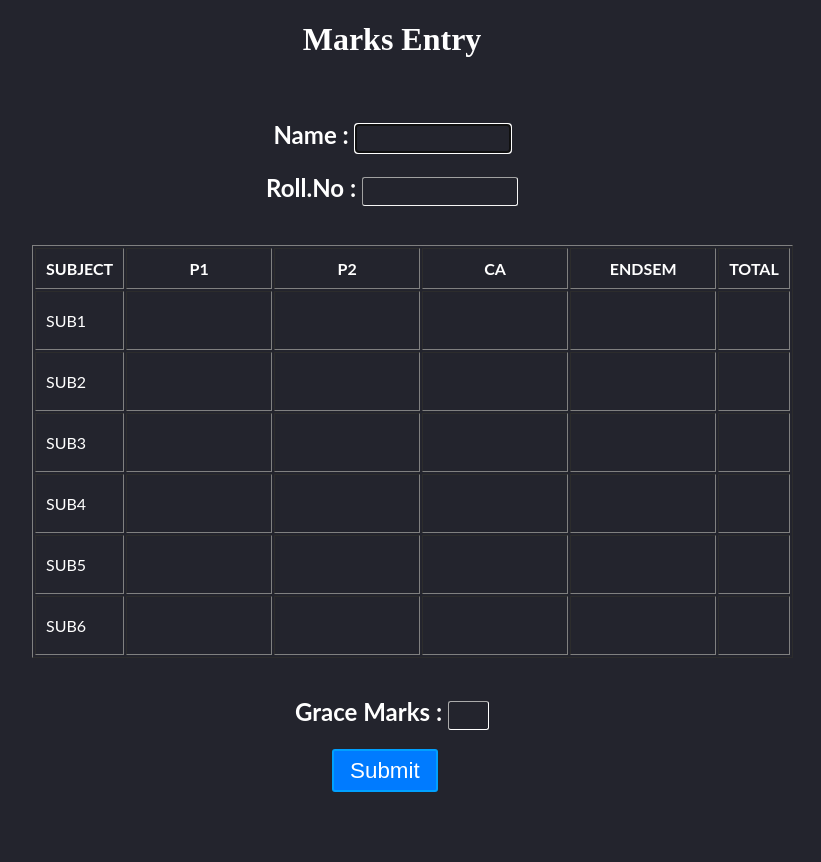
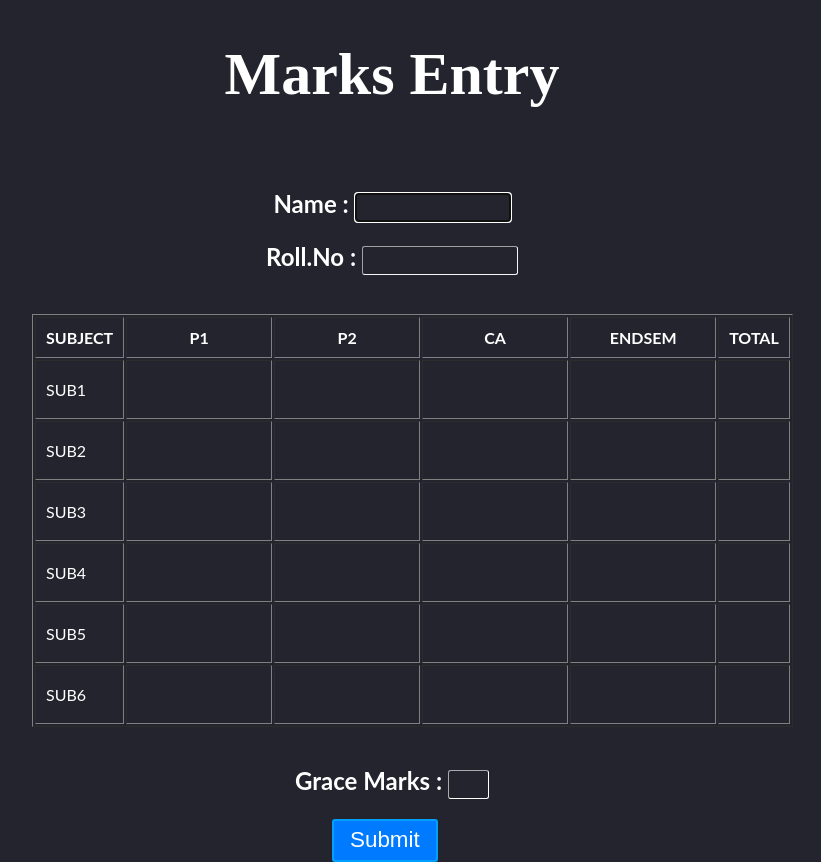
Before and after one commit to Yaswanthroy/marksentrywebpage, a plain HTML site: page index.html in a window 1280 px wide. Shown: the whole page, without its empty margins (248-1069 px from the left). Before the commit the page ends 800 px from the top, so only its background shows below. Drawn offline with Linux system fonts and the light colour scheme.

Commit message:
increased title size

```diff
--- a/css/style.css
+++ b/css/style.css
@@ -2,6 +2,9 @@ body{
     padding: 0px;
     background-color: rgba(35,36,45,255);
     color:white;
+  }
+h1 {
+    font-size: 60px;
   }
 .styling{
     width: 720px;
```
